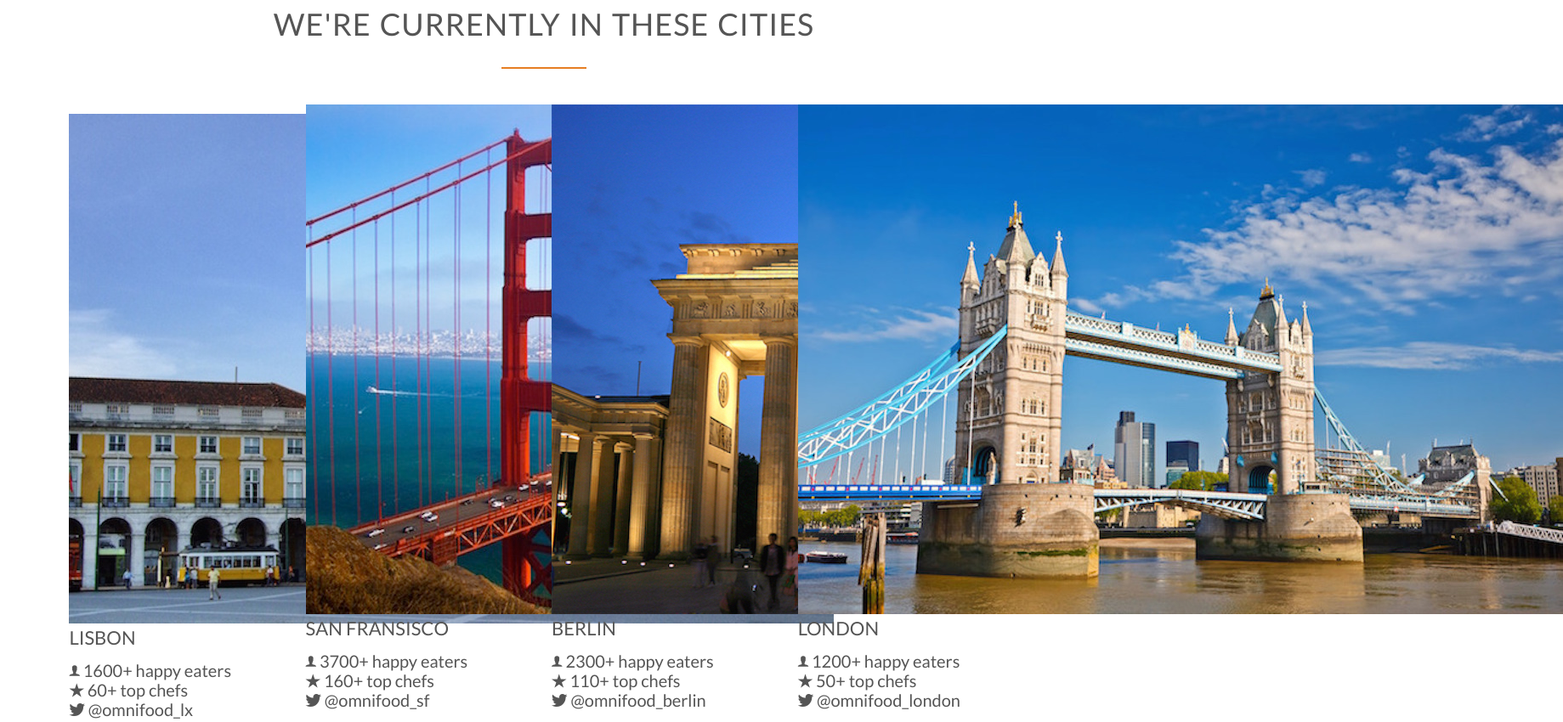
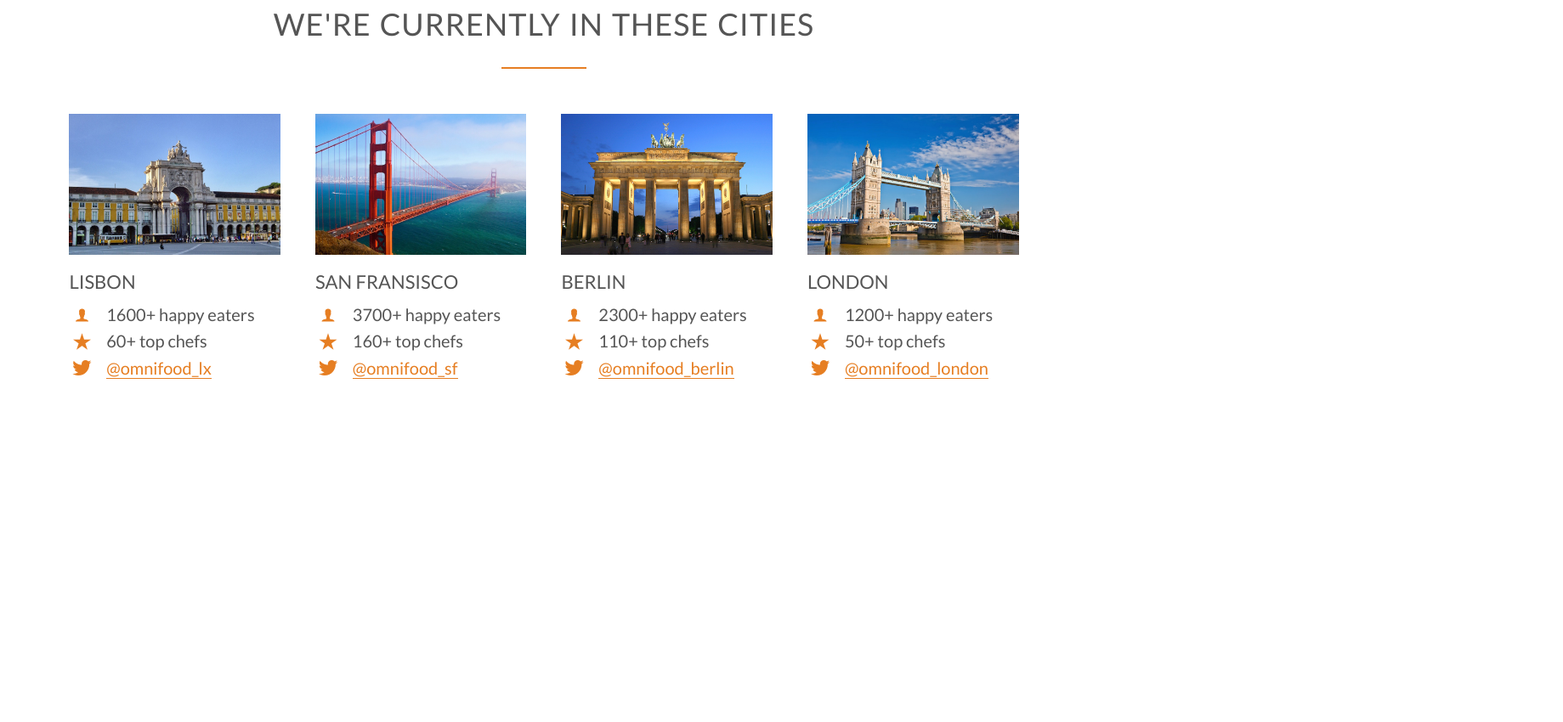
Before and after one commit to lehtone1/Omnifood, a plain HTML site: page index.html in a window 1280 px wide. Shown: the part 2820-3670 px from the top of the page at 85% size, 1839 px wide, since content can reach past the window. After the commit the page ends 3376 px from the top, so only its background shows below. Drawn offline with Linux system fonts and the light colour scheme; files whose address does not match are found by name.

Commit message:
Cities section CSS

```diff
--- a/index.html
+++ b/index.html
@@ -154,67 +154,67 @@
 
             <div class="row">
                 <div class="col span-1-of-4 box">
-                    <img src="resources/img/lisbon-3.jpg" alt="Lisbon">
+                    <img class="city-img" src="resources/img/lisbon-3.jpg" alt="Lisbon">
                     <h3>Lisbon</h3>
                     <div class="city-feature">
-                        <i class="ion-ios-person"></i>
+                        <i class="ion-ios-person icon-small"></i>
                         1600+ happy eaters
                     </div>
                     <div class="city-feature">
-                        <i class="ion-ios-star"></i>
+                        <i class="ion-ios-star icon-small"></i>
                         60+ top chefs
                     </div>
                     <div class="city-feature">
-                        <i class="ion-social-twitter"></i>
-                        @omnifood_lx
+                        <i class="ion-social-twitter icon-small"></i>
+                        <a href="#">@omnifood_lx</a>
                     </div>
                 </div>
-                <div class="col span-1-of-4">
-                    <img src="resources/img/san-francisco.jpg" alt="Lisbon">
+                <div class="col span-1-of-4 box">
+                    <img class="city-img"  src="resources/img/san-francisco.jpg" alt="Lisbon">
                     <h3>San Fransisco</h3>
                     <div class="city-feature">
-                        <i class="ion-ios-person"></i>
+                        <i class="ion-ios-person icon-small"></i>
                         3700+ happy eaters
                     </div>
                     <div class="city-feature">
-                        <i class="ion-ios-star"></i>
+                        <i class="ion-ios-star icon-small"></i>
                         160+ top chefs
                     </div>
                     <div class="city-feature">
-                        <i class="ion-social-twitter"></i>
-                        @omnifood_sf
+                        <i class="ion-social-twitter icon-small"></i>
+                         <a href="#">@omnifood_sf</a>
                     </div>
                 </div>
-                <div class="col span-1-of-4">
-                    <img src="resources/img/berlin.jpg" alt="Lisbon">
+                <div class="col span-1-of-4 box">
+                    <img class="city-img" src="resources/img/berlin.jpg" alt="Lisbon">
                     <h3>Berlin</h3>
                     <div class="city-feature">
-                        <i class="ion-ios-person"></i>
+                        <i class="ion-ios-person icon-small"></i>
                         2300+ happy eaters
                     </div>
                     <div class="city-feature">
-                        <i class="ion-ios-star"></i>
+                        <i class="ion-ios-star icon-small"></i>
                         110+ top chefs
                     </div>
                     <div class="city-feature">
-                        <i class="ion-social-twitter"></i>
-                        @omnifood_berlin
+                        <i class="ion-social-twitter icon-small"></i>
+                         <a href="#">@omnifood_berlin</a>
                     </div>
                 </div>
-                <div class="col span-1-of-4">
-                    <img src="resources/img/london.jpg" alt="Lisbon">
+                <div class="col span-1-of-4 box">
+                    <img class="city-img" src="resources/img/london.jpg" alt="Lisbon">
                     <h3>London</h3>
                     <div class="city-feature">
-                        <i class="ion-ios-person"></i>
+                        <i class="ion-ios-person icon-small"></i>
                         1200+ happy eaters
                     </div>
                     <div class="city-feature">
-                        <i class="ion-ios-star"></i>
+                        <i class="ion-ios-star icon-small"></i>
                         50+ top chefs
                     </div>
                     <div class="city-feature">
-                        <i class="ion-social-twitter"></i>
-                        @omnifood_london
+                        <i class="ion-social-twitter icon-small"></i>
+                         <a href="#">@omnifood_london</a>
                     </div>
                 </div>
             </div>
--- a/resources/CSS/style.css
+++ b/resources/CSS/style.css
@@ -116,6 +116,35 @@ h2:after {
     margin-bottom: 10px;
 }
 
+.icon-small {
+    display: inline-block;
+    width: 30px;
+    color: #e67e22;
+    text-align: center;
+    font-size: 120%;
+    margin-right: 10px;
+
+
+    /*Secrets to align and icons*/
+    line-height: 120%;
+    vertical-align: middle;
+    margin-top: -4px;
+}
+/*--------LINKS---------*/
+
+a:link,
+a:visited {
+    color: #e67e22;
+    text-decoration: none;
+    border-bottom: 1px solid #e67e22;
+    transition: border-bottom 0.2s, color 0.2s;
+}
+
+a:hover,
+a:active{
+    color: #cf6d17;
+    border-bottom:  1px solid transparent;
+}
 
 /*--------BUTTONS---------*/
 
@@ -314,8 +343,27 @@ header {
     margin-right: 25px;
 }
 
+.btn-app:link,
+.btn-app:visited {
+    border: 0;
+}
+
 .btn-app img {
     height: 50px;
     width: auto;
     margin-right: 10px;
 }
+
+/* ---------------------------------------*/
+/* CITIES*/
+/* ---------------------------------------*/
+
+.city-img {
+    width:100%;
+    height: auto;
+    margin-bottom: 15px;
+}
+
+.city-feature {
+    margin-bottom: 5px;
+}
```
